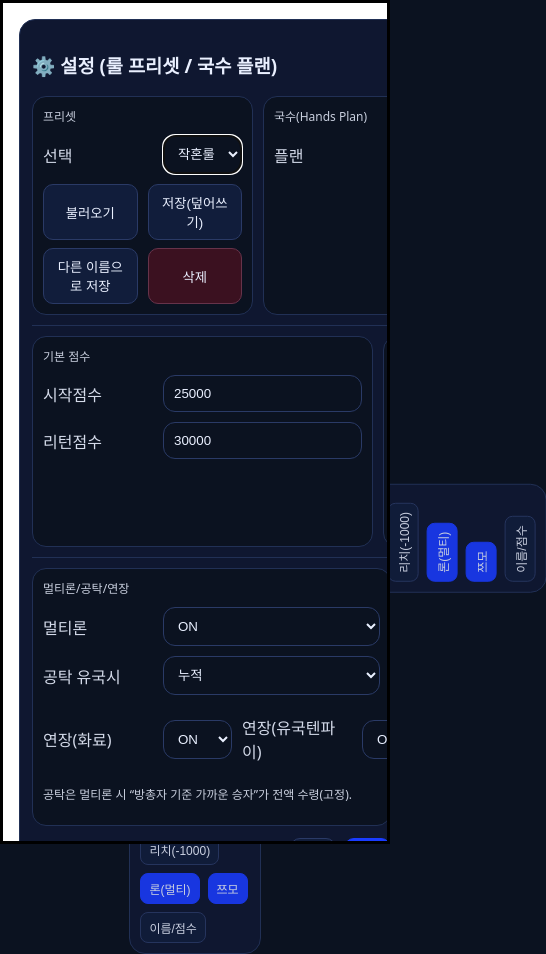
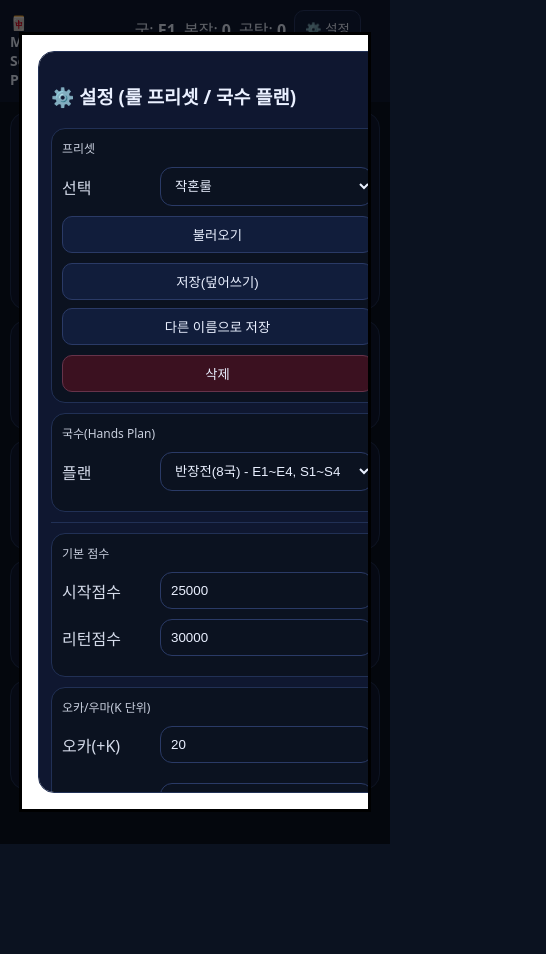
Before and after one commit to tjdalsyuyu-creator/Foreverboard, a plain HTML site: page index.html in a window 390 px wide. Both pictures are taken after a click on the button "⚙️ 설정". Shown: the whole page, 546 px wide, since content can reach past the window. After the commit the page ends 890 px from the top, so only its background shows below. Drawn offline with Linux system fonts and the light colour scheme.

Commit message:
style.css 업데이트

```diff
--- a/style.css
+++ b/style.css
@@ -1,16 +1,28 @@
+/* ===== Base ===== */
+* { box-sizing: border-box; }
 :root { font-family: system-ui, -apple-system, Segoe UI, Roboto, sans-serif; }
-body { margin: 0; background: #0b1220; color: #eaf0ff; }
-.topbar { display:flex; justify-content:space-between; align-items:center; padding:12px 14px; background:#0f1a33; position:sticky; top:0; z-index:10; }
+body { margin: 0; background: #0b1220; color: #eaf0ff; overflow-x: hidden; } /* ✅ 튀어나옴 방지 */
+
+.topbar {
+  display:flex; justify-content:space-between; align-items:center;
+  padding:12px 14px; background:#0f1a33;
+  position:sticky; top:0; z-index:10;
+}
 .brand { font-weight:800; display:flex; gap:8px; align-items:center; }
 .ver { font-size:12px; opacity:0.8; padding:2px 8px; border:1px solid #2a3a66; border-radius:999px; }
 .meta { display:flex; gap:10px; align-items:center; flex-wrap:wrap; }
 
-.btn { padding:8px 10px; border:1px solid #2a3a66; background:#111d3b; color:#eaf0ff; border-radius:10px; cursor:pointer; }
+.btn {
+  padding:8px 10px; border:1px solid #2a3a66;
+  background:#111d3b; color:#eaf0ff;
+  border-radius:10px; cursor:pointer;
+}
 .btn:hover { filter:brightness(1.1); }
 .btn.primary { background:#1a3cff; border-color:#1a3cff; }
 .btn.danger { background:#3b1120; border-color:#66334a; }
 .btn.small { padding:6px 8px; border-radius:8px; font-size:12px; }
 
+/* ===== Desktop/Tablet table layout (default) ===== */
 .table {
   position: relative;
   height: calc(100vh - 56px);
@@ -29,6 +41,7 @@ body { margin: 0; background: #0b1220; color: #eaf0ff; }
   display:flex;
   flex-direction:column;
   justify-content:space-between;
+  min-width: 0; /* ✅ overflow 방지 */
 }
 
 .seat-top { grid-row:1; grid-column:2; transform: rotate(180deg); }
@@ -46,6 +59,7 @@ body { margin: 0; background: #0b1220; color: #eaf0ff; }
   flex-direction:column;
   justify-content:space-between;
   gap:10px;
+  min-width: 0;
 }
 
 .player-head { display:flex; justify-content:space-between; gap:8px; align-items:center; }
@@ -56,17 +70,28 @@ body { margin: 0; background: #0b1220; color: #eaf0ff; }
 .hint { opacity:0.85; font-size:12px; line-height:1.4; }
 
 dialog::backdrop { background: rgba(0,0,0,0.6); }
-.modal { min-width: min(860px, 92vw); background:#0f1730; border:1px solid #213055; border-radius: 16px; padding: 12px; color:#eaf0ff; }
+.modal {
+  min-width: min(860px, 92vw);
+  max-width: 92vw;
+  max-height: 86vh;               /* ✅ 모바일에서도 안 잘리게 */
+  overflow: auto;                  /* ✅ 모달 내부 스크롤 */
+  background:#0f1730; border:1px solid #213055;
+  border-radius: 16px; padding: 12px; color:#eaf0ff;
+}
 .modal-actions { display:flex; justify-content:flex-end; gap:8px; padding:0; margin:12px 0 0; }
 
-.field { display:flex; gap:10px; align-items:center; margin:10px 0; }
+.field { display:flex; gap:10px; align-items:center; margin:10px 0; min-width:0; }
 .field label { min-width: 110px; opacity:0.9; }
-.field input, .field select { flex:1; padding:10px; border-radius:12px; border:1px solid #2a3a66; background:#0b1220; color:#eaf0ff; }
-.row { display:flex; gap:10px; }
-.row > * { flex:1; }
+.field input, .field select {
+  flex:1; min-width:0;
+  padding:10px; border-radius:12px;
+  border:1px solid #2a3a66; background:#0b1220; color:#eaf0ff;
+}
+.row { display:flex; gap:10px; min-width:0; }
+.row > * { flex:1; min-width:0; }
 
-.grid2 { display:grid; grid-template-columns: 1fr 1fr; gap:10px; }
-.card { border:1px solid #213055; border-radius:14px; padding:10px; background:#0b1220; }
+.grid2 { display:grid; grid-template-columns: 1fr 1fr; gap:10px; min-width:0; }
+.card { border:1px solid #213055; border-radius:14px; padding:10px; background:#0b1220; min-width:0; }
 .small { font-size:12px; opacity:0.85; }
 hr { border:0; border-top:1px solid #213055; margin:10px 0; }
 
@@ -74,3 +99,69 @@ table { width:100%; border-collapse:collapse; }
 td, th { border-bottom:1px solid #213055; padding:8px; text-align:left; }
 th { opacity:0.9; }
 .right { text-align:right; }
+
+/* =========================================================
+   ✅ Mobile Portrait Mode (핵심)
+   - 회전 제거
+   - 세로 스택 레이아웃
+   - 겹침/잘림/튀어나옴 해결
+========================================================= */
+@media (max-width: 820px) and (orientation: portrait) {
+  .table {
+    height: auto;                  /* ✅ 100vh 고정 제거 */
+    min-height: calc(100vh - 56px);
+    display: flex;                 /* ✅ grid -> flex column */
+    flex-direction: column;
+    gap: 10px;
+  }
+
+  /* ✅ 회전 제거 + grid 위치 무시 */
+  .seat, .center { transform: none !important; }
+  .seat-top, .seat-right, .seat-bottom, .seat-left, .center {
+    grid-row: auto; grid-column: auto;
+    width: 100%;
+  }
+
+  /* ✅ 순서: 중앙 컨트롤 먼저, 그 아래 플레이어 4명 */
+  .center { order: 0; }
+  .seat-top { order: 1; }
+  .seat-right { order: 2; }
+  .seat-bottom { order: 3; }
+  .seat-left { order: 4; }
+
+  /* ✅ 상단바 버튼 줄바꿈 안정화 */
+  .meta { gap: 8px; }
+
+  /* ✅ 모바일에서 글자/점수 크기 최적화 */
+  .score { font-size: 26px; }
+}
+
+/* =========================================================
+   ✅ Touch devices: 터치 영역 확장 (폰/태블릿)
+========================================================= */
+@media (pointer: coarse) {
+  .btn {
+    font-size: 16px;
+    padding: 14px 18px;
+    border-radius: 14px;
+  }
+  .btn.small {
+    font-size: 15px;
+    padding: 12px 16px;
+  }
+  .actions { gap: 12px; }
+  .seat { padding: 14px; }
+}
+
+/* =========================================================
+   ✅ Very small phones: 추가 압축/가독성
+========================================================= */
+@media (max-width: 420px) {
+  .topbar { padding: 10px 10px; }
+  .brand { font-size: 14px; }
+  .score { font-size: 24px; }
+  .field label { min-width: 88px; }
+  .modal { max-height: 88vh; }
+  .grid2 { grid-template-columns: 1fr; }  /* ✅ 모달도 한 열로 */
+  .row { flex-direction: column; }        /* ✅ 입력 줄도 세로로 */
+}
```
